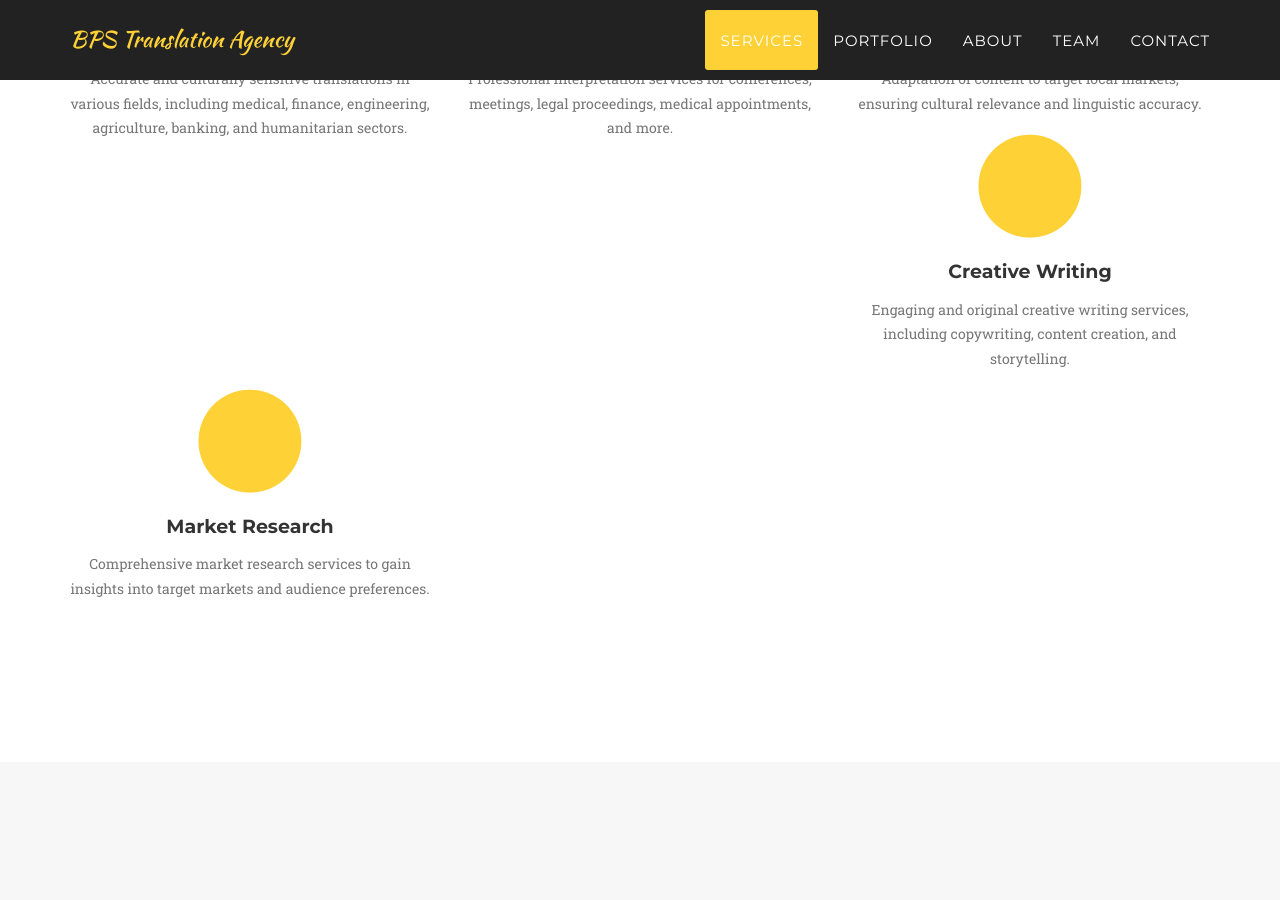
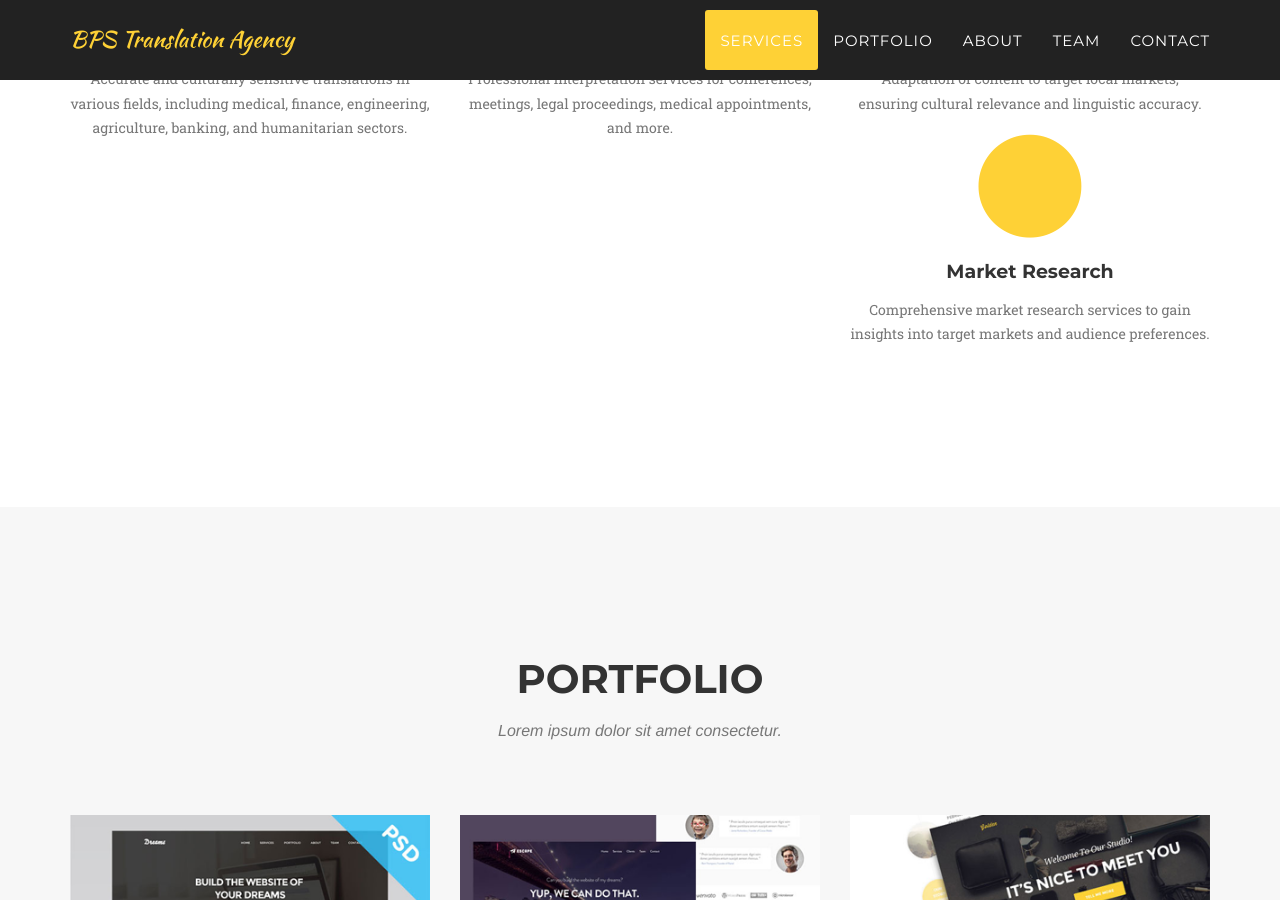
Before and after one commit to bonepyaesone/bonepyaesone.github.io, a Jekyll site: the page built from index.html, in a window 1280 px wide and 900 px high, scrolled down 1169 px. Built offline with Jekyll 4.4.1, drawn with Linux system fonts in a browser that asks for light colours; some web fonts are replaced.

Commit message:
Update services.html

```diff
--- a/_includes/services.html
+++ b/_includes/services.html
@@ -38,16 +38,6 @@
                 <h4 class="service-heading">Localization</h4>
                 <p class="text-muted">Adaptation of content to target local markets, ensuring cultural relevance and linguistic accuracy.</p>
             </div>
-            <!-- Creative Writing Service -->
-            <div class="col-md-4 mb-4">
-                <span class="fa-stack fa-4x">
-                    <i class="fa fa-circle fa-stack-2x text-primary"></i>
-                    <!-- Replace the icon below with an appropriate icon for creative writing service -->
-                    <i class="fa fa-pencil-alt fa-stack-1x fa-inverse"></i>
-                </span>
-                <h4 class="service-heading">Creative Writing</h4>
-                <p class="text-muted">Engaging and original creative writing services, including copywriting, content creation, and storytelling.</p>
-            </div>
             <!-- Market Research Service -->
             <div class="col-md-4 mb-4">
                 <span class="fa-stack fa-4x">
```
